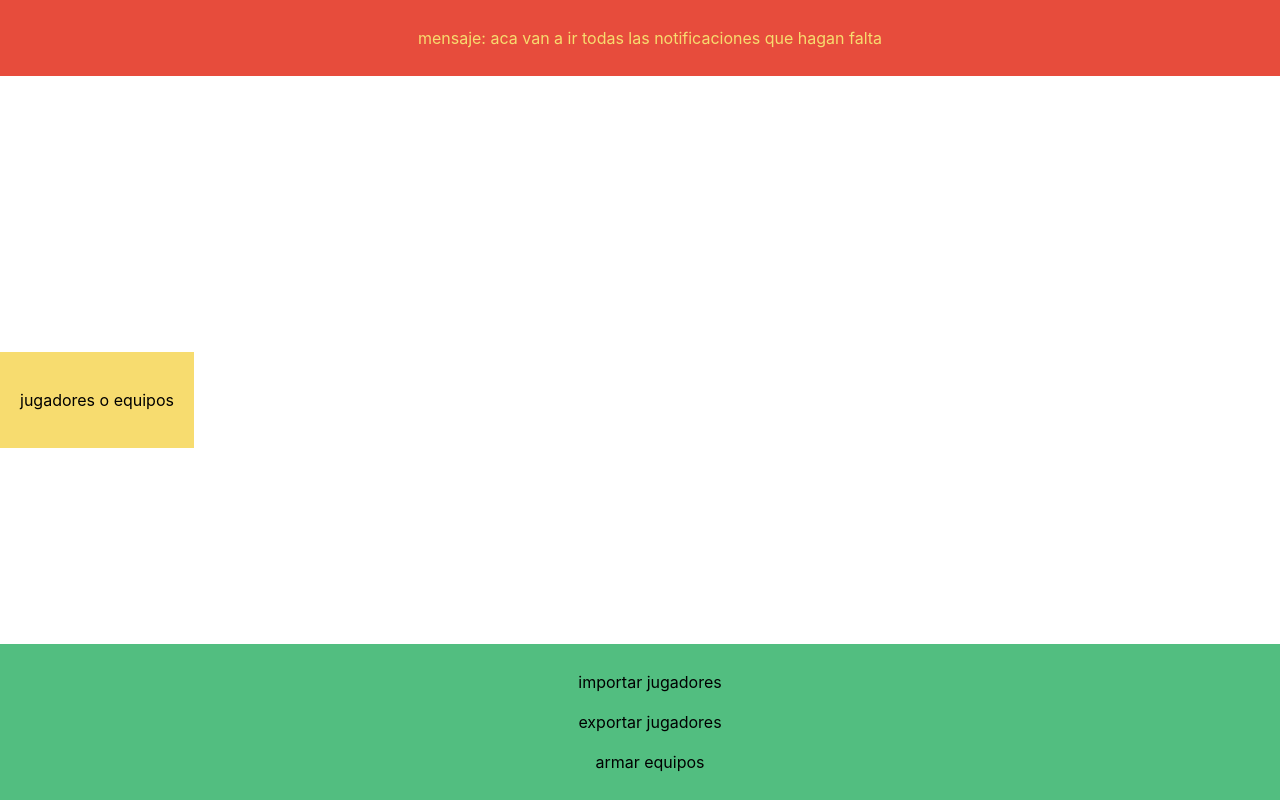
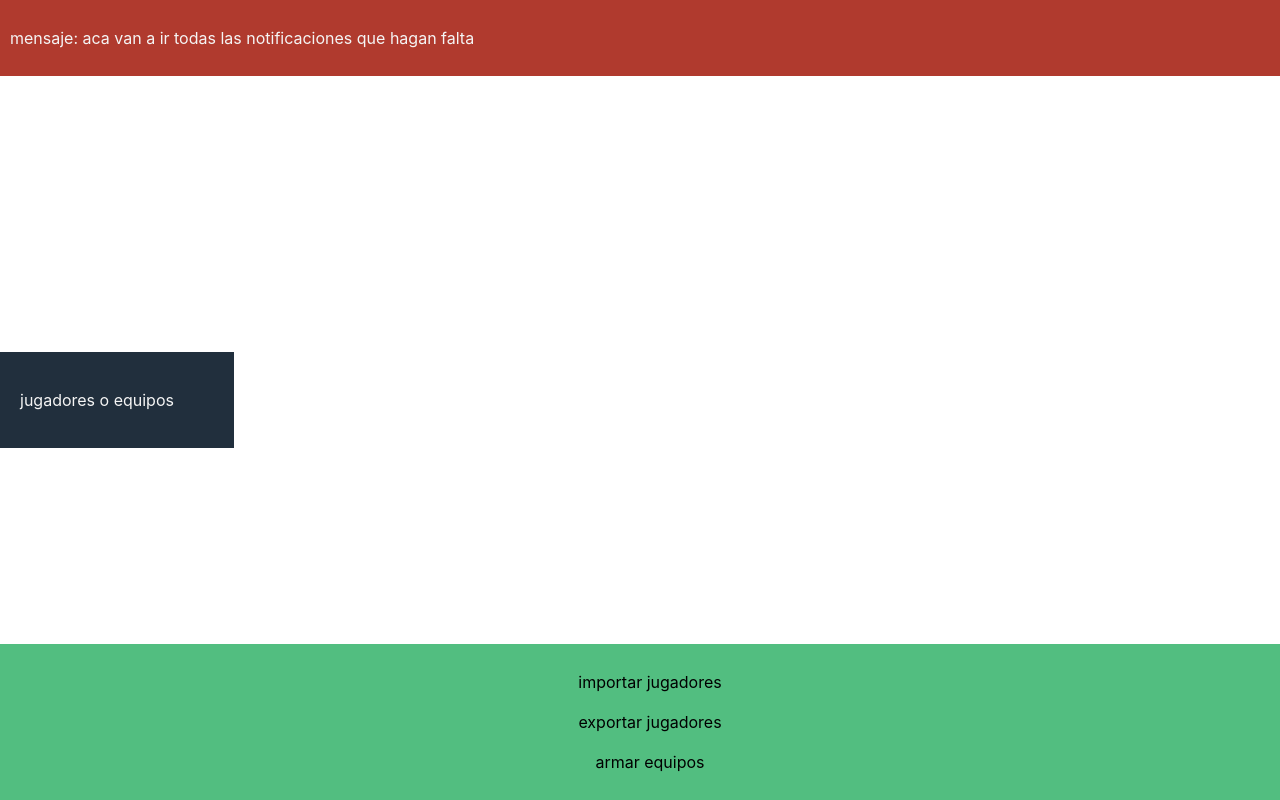
Before and after one commit to bragonip/teams-builder, a React (Vite) app: page / in a window 1280 px wide. Built offline with nearby package versions, Linux system fonts and the light colour scheme.

Commit message:
mejor css2

```diff
--- a/src/App.css
+++ b/src/App.css
@@ -1,18 +1,21 @@
 .notification {
-    background-color: #e74c3c;
-    color: #f7dc6f;
+    background-color: #b03a2e;
+    color: whitesmoke;
     position: fixed;
     top: 0;
     left: 0;
     width: 100%;
     padding: 10px;
-    text-align: center;
-    z-index: 1000;
+    text-align: left;
+    overflow: hidden;
+    text-overflow: ellipsis;
 }
 
 .content {
-    background-color: #f7dc6f;
-    color: black;
+    background-color: #212f3d;
+    color: whitesmoke;
+    height: 100%;
+    width: 100%;
     padding: 20px;
     margin-top: 50px; /* Ajuste para no superponerse con .notification */
     margin-bottom: 50px; /* Ajuste para no superponerse con .options */
--- a/src/App.jsx
+++ b/src/App.jsx
@@ -19,12 +19,14 @@ const App = () => {
                     </p>
                 </div>
                 <div className='options'>
+                    <div className=''>
                         <p>
                             importar jugadores
                         </p>
                         <p>
                             exportar jugadores
                         </p>
+                    </div>
                     <p>
                         armar equipos
                     </p>
```
Lines whose indentation alone changed are shown as unchanged.
